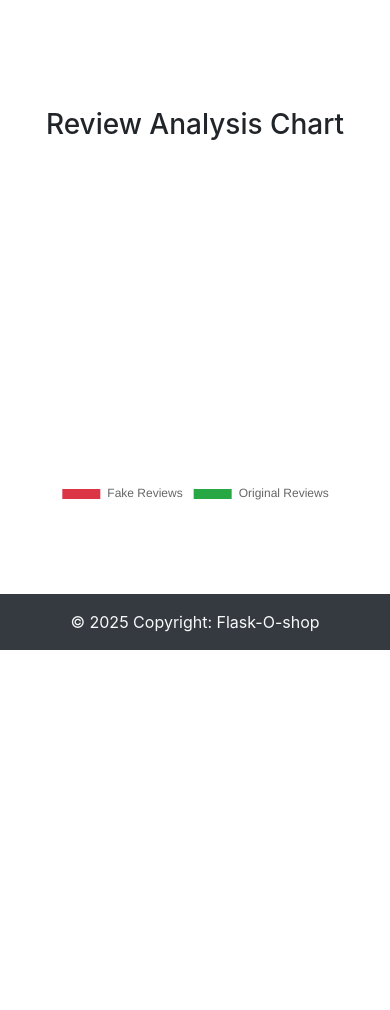
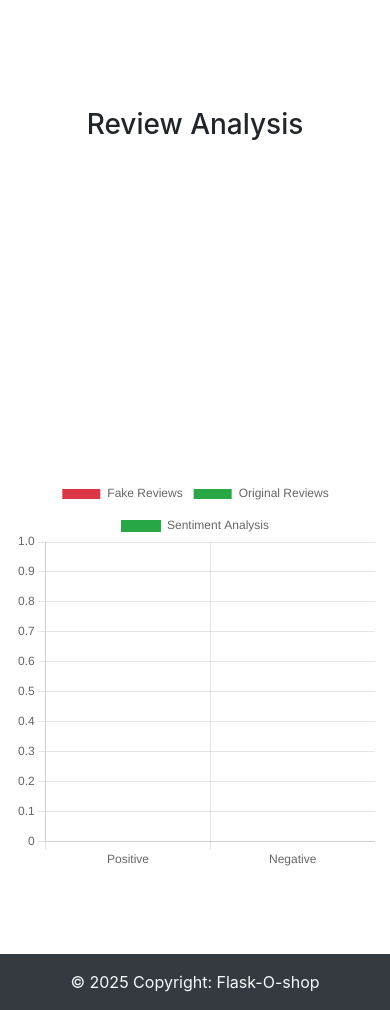
Before and after one commit to vishwaa28/Ecommerce-Website, a Flask app: template app/admin/templates/admin/home.html in a window 390 px wide. Shown: the part 56-1066 px from the top of the page. Before the commit the page ends 706 px from the top, so only its background shows below. Run offline with Flask 2, Linux system fonts and the light colour scheme; the template is opened without the code that fills it: values that come from a table or form of the project are taken from there, others are empty; data comes from the database, SQL or seed files in the repository; both versions use the stored data as it was after the commit; parts of the project's set-up code (start-up, migrations or seed data) failed here and were passed over; some libraries are stand-ins or nearby versions.

Commit message:
without powerbi

```diff
--- a/app/admin/templates/admin/home.html
+++ b/app/admin/templates/admin/home.html
@@ -13,13 +13,25 @@
         {% endfor %}
     {% endwith %}
 
-    <h3 class="text-center mt-4">Review Analysis Chart</h3>
-    <canvas id="reviewChart" width="400" height="400"></canvas>
+    <h3 class="text-center mt-4">Review Analysis</h3>
+
+    <div class="row">
+        <!-- Fake vs Original Pie Chart -->
+        <div class="col-md-6 d-flex justify-content-center">
+            <canvas id="reviewChart" width="300" height="300"></canvas>
+        </div>
+
+        <!-- Sentiment Analysis Bar Chart -->
+        <div class="col-md-6 d-flex justify-content-center">
+            <canvas id="sentimentChart" width="300" height="300"></canvas>
+        </div>
+    </div>
 
     <script src="https://cdn.jsdelivr.net/npm/chart.js"></script>
     <script>
-        const ctx = document.getElementById('reviewChart').getContext('2d');
-        const reviewChart = new Chart(ctx, {
+        // Fake vs Original Reviews (Pie Chart)
+        const reviewCtx = document.getElementById('reviewChart').getContext('2d');
+        new Chart(reviewCtx, {
             type: 'pie',
             data: {
                 labels: ['Fake Reviews', 'Original Reviews'],
@@ -34,9 +46,30 @@
             options: {
                 responsive: true,
                 plugins: {
-                    legend: {
-                        position: 'bottom'
-                    }
+                    legend: { position: 'bottom' }
+                }
+            }
+        });
+
+        // Sentiment Analysis (Bar Chart)
+        const sentimentCtx = document.getElementById('sentimentChart').getContext('2d');
+        new Chart(sentimentCtx, {
+            type: 'bar',
+            data: {
+                labels: ['Positive', 'Negative'],
+                datasets: [{
+                    label: 'Sentiment Analysis',
+                    data: [
+                        {{ reviews | selectattr("sentiment", "equalto", "Positive") | list | length }},
+                        {{ reviews | selectattr("sentiment", "equalto", "Negative") | list | length }}
+                    ],
+                    backgroundColor: ['#28a745', '#dc3545']
+                }]
+            },
+            options: {
+                responsive: true,
+                scales: {
+                    y: { beginAtZero: true }
                 }
             }
         });
```
Also changed, not shown: app/admin/routes.py (+24 -9 lines), app/test.db.
